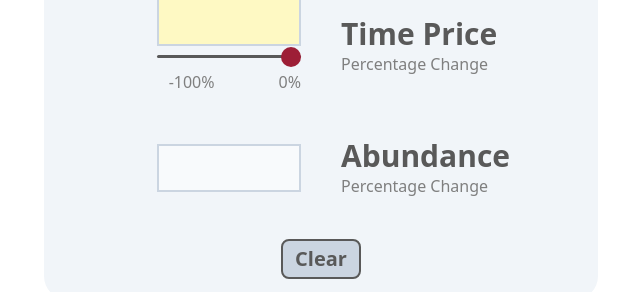
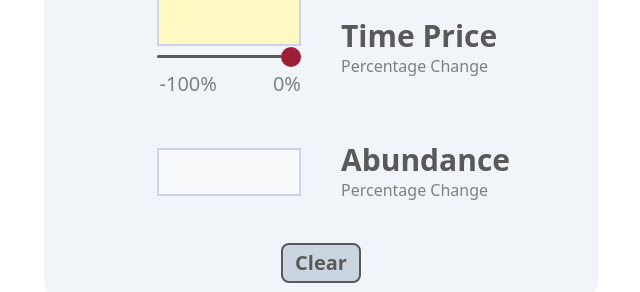
Before and after one commit to caydenpark/reciprocal-calculator, a website: page index.html in a window 1280 px wide. Shown: the part 210-502 px from the top of the page, 319-959 px from the left. Drawn offline with Linux system fonts and the light colour scheme.

Commit message:
larger text-size for slider values

```diff
--- a/index.html
+++ b/index.html
@@ -21,9 +21,9 @@
                 <td class="text-right py-6 pr-5 border-red-100">
                   <input type="text" id="a" class="bg-yellow-100 h-12 w-36 border-2 border-slate-300 text-center text-slate-700 font-bold text-3xl">
                   <input type="range" min="-100" max="0" value="0" list="tickmarks" id="slider">
-                  <div id="tickmarks" class="flex justify-end space-x-16">
-                    <p class="text-[#7f7f7f] font-medium">-100%</p>
-                    <p class="text-[#7f7f7f] font-medium">0%</p>
+                  <div id="tickmarks" class="flex justify-end space-x-14">
+                    <p class="text-[#7f7f7f] font-medium text-xl">-100%</p>
+                    <p class="text-[#7f7f7f] font-medium text-xl">0%</p>
                   </div>
                 </td>
                 <td class="text-left text-[#595959] font-bold text-3xl py-5 pl-5 w-1/2">
```
Also changed, not shown: vertical.html (+1 -1 lines), output.css.
